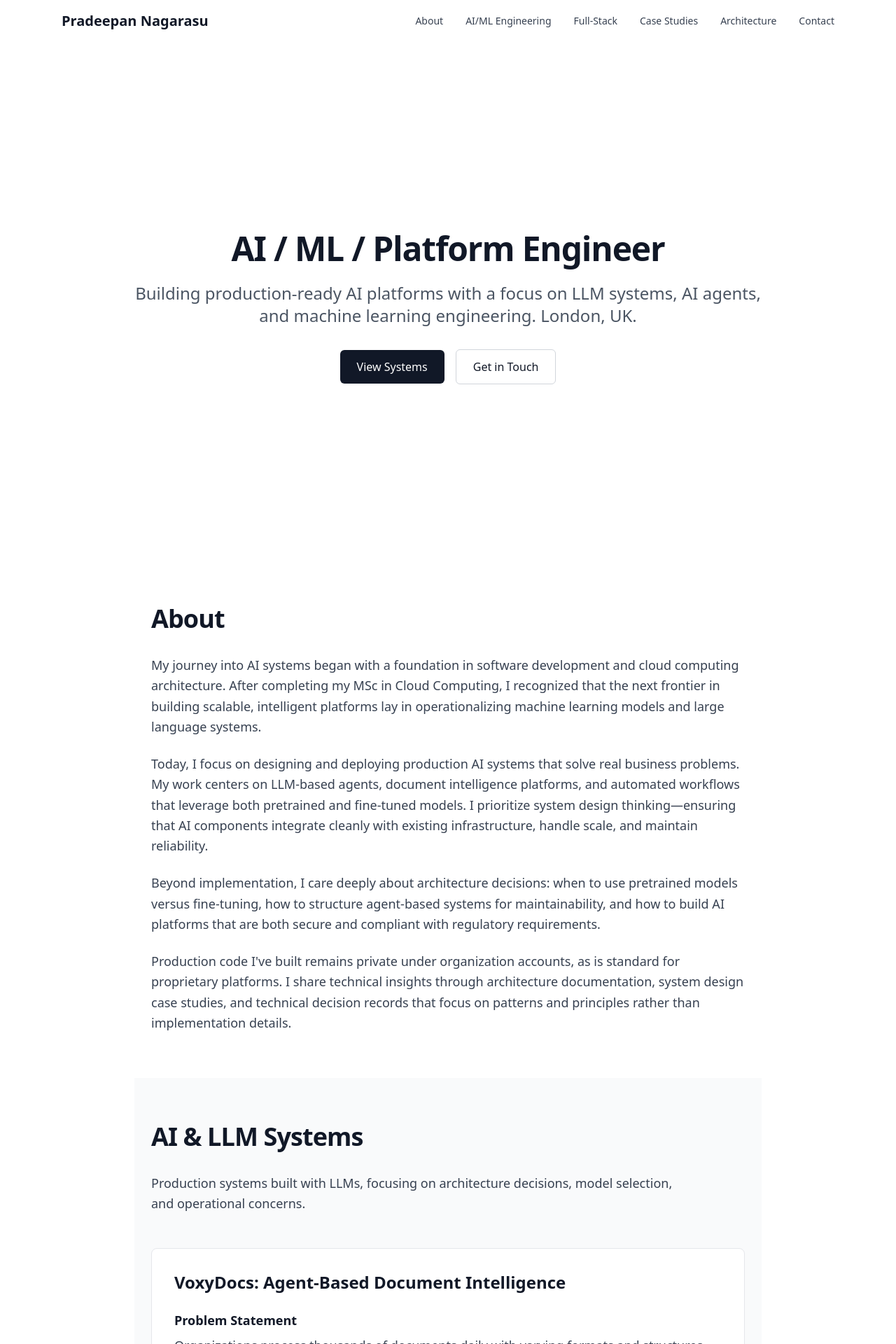
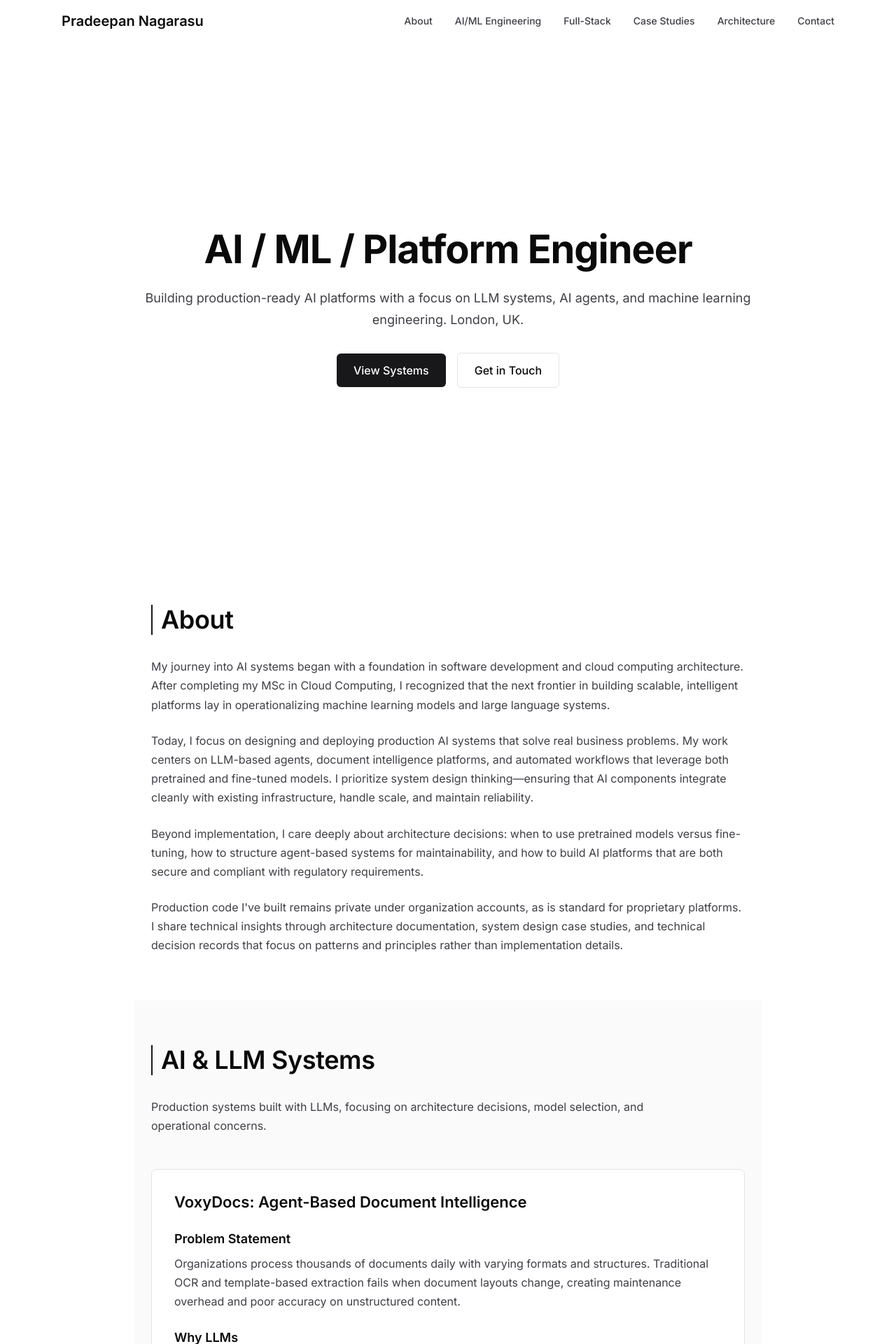
Before and after one commit to pradeepannagarasu/portfolio, a Next.js app: page / in a window 1280 px wide. Shown: the top 1920 px of the page at 70% size. Built offline with nearby package versions, Linux system fonts and the light colour scheme.

Commit message:
Implement layered monochrome design system: Inter typography, neutral color palette, section layering, and subtle interactions

```diff
--- a/app/globals.css
+++ b/app/globals.css
@@ -1,6 +1,18 @@
+@import url('https://fonts.googleapis.com/css2?family=Inter:wght@400;500;600;700&display=swap');
+
 @tailwind base;
 @tailwind components;
 @tailwind utilities;
+
+:root {
+  --bg-primary: #ffffff;
+  --bg-secondary: #fafafa;
+  --bg-tertiary: #f4f4f5;
+  --text-primary: #0a0a0a;
+  --text-secondary: #3f3f46;
+  --border-subtle: #e4e4e7;
+  --accent-muted: #18181b;
+}
 
 @layer base {
   html {
@@ -8,7 +20,10 @@
   }
 
   body {
-    @apply bg-white text-gray-900 antialiased;
+    @apply antialiased;
+    font-family: 'Inter', -apple-system, BlinkMacSystemFont, 'Segoe UI', sans-serif;
+    background-color: var(--bg-primary);
+    color: var(--text-primary);
   }
 }
 
@@ -22,22 +37,129 @@
   }
 
   .heading-1 {
-    @apply text-4xl md:text-5xl font-bold tracking-tight text-gray-900;
+    font-size: 56px;
+    line-height: 1.1;
+    font-weight: 700;
+    letter-spacing: -0.02em;
+    color: var(--text-primary);
+  }
+
+  @media (max-width: 768px) {
+    .heading-1 {
+      font-size: 40px;
+    }
   }
 
   .heading-2 {
-    @apply text-3xl md:text-4xl font-semibold tracking-tight text-gray-900 mb-8;
+    font-size: 36px;
+    line-height: 1.2;
+    font-weight: 600;
+    letter-spacing: -0.01em;
+    color: var(--text-primary);
+    margin-bottom: 2rem;
+    border-left: 2px solid var(--accent-muted);
+    padding-left: 12px;
+  }
+
+  @media (max-width: 768px) {
+    .heading-2 {
+      font-size: 28px;
+    }
   }
 
   .heading-3 {
-    @apply text-2xl font-semibold text-gray-900 mb-4;
+    font-size: 22px;
+    line-height: 1.3;
+    font-weight: 600;
+    color: var(--text-primary);
+    margin-bottom: 1rem;
   }
 
   .body-text {
-    @apply text-lg leading-relaxed text-gray-700;
+    font-size: 16px;
+    line-height: 1.7;
+    font-weight: 400;
+    color: var(--text-secondary);
   }
 
   .link {
-    @apply text-blue-600 hover:text-blue-700 underline underline-offset-2 transition-colors;
+    color: var(--text-primary);
+    text-decoration: underline;
+    text-underline-offset: 3px;
+    text-decoration-color: var(--border-subtle);
+    transition: all 150ms ease;
+  }
+
+  .link:hover {
+    text-decoration-color: var(--accent-muted);
+    opacity: 0.8;
+  }
+
+  .card {
+    background-color: var(--bg-primary);
+    border: 1px solid var(--border-subtle);
+    border-radius: 8px;
+    padding: 2rem;
+    transition: all 150ms ease;
+  }
+
+  .card:hover {
+    transform: translateY(-2px);
+    border-color: var(--accent-muted);
+  }
+
+  .btn-primary {
+    background-color: var(--accent-muted);
+    color: var(--bg-primary);
+    padding: 12px 24px;
+    border-radius: 6px;
+    font-weight: 500;
+    font-size: 16px;
+    transition: all 150ms ease;
+    border: none;
+    cursor: pointer;
+  }
+
+  .btn-primary:hover {
+    opacity: 0.9;
+    transform: translateY(-1px);
+  }
+
+  .btn-secondary {
+    background-color: transparent;
+    color: var(--text-primary);
+    padding: 12px 24px;
+    border-radius: 6px;
+    border: 1px solid var(--border-subtle);
+    font-weight: 500;
+    font-size: 16px;
+    transition: all 150ms ease;
+    cursor: pointer;
+  }
+
+  .btn-secondary:hover {
+    border-color: var(--accent-muted);
+    background-color: var(--bg-secondary);
+  }
+
+  .input-field {
+    width: 100%;
+    padding: 12px 16px;
+    border-radius: 6px;
+    transition: all 150ms ease;
+    border: 1px solid var(--border-subtle);
+    background-color: var(--bg-primary);
+    color: var(--text-primary);
+    font-size: 16px;
+  }
+
+  .input-field:focus {
+    outline: none;
+    border-color: var(--accent-muted);
+  }
+
+  .input-field::placeholder {
+    color: var(--text-secondary);
+    opacity: 0.6;
   }
 }
--- a/components/About.tsx
+++ b/components/About.tsx
@@ -1,6 +1,6 @@
 const About = () => {
   return (
-    <section id="about" className="section-container">
+    <section id="about" className="section-container" style={{ backgroundColor: 'var(--bg-primary)' }}>
       <h2 className="heading-2">About</h2>
       <div className="space-y-6 body-text">
         <p>
--- a/components/AiLlmSystems.tsx
+++ b/components/AiLlmSystems.tsx
@@ -23,37 +23,37 @@ const SystemCard = ({
   diagram,
 }: SystemCardProps) => {
   return (
-    <div className="bg-white border border-gray-200 rounded-lg p-8 mb-8">
+    <div className="card mb-8">
       <h3 className="heading-3 mb-6">{title}</h3>
 
       <div className="space-y-6">
         <div>
-          <h4 className="text-lg font-semibold text-gray-900 mb-2">Problem Statement</h4>
+          <h4 className="text-lg font-semibold mb-2" style={{ color: 'var(--text-primary)', fontWeight: 600 }}>Problem Statement</h4>
           <p className="body-text">{problem}</p>
         </div>
 
         <div>
-          <h4 className="text-lg font-semibold text-gray-900 mb-2">Why LLMs</h4>
+          <h4 className="text-lg font-semibold mb-2" style={{ color: 'var(--text-primary)', fontWeight: 600 }}>Why LLMs</h4>
           <p className="body-text">{whyLLMs}</p>
         </div>
 
         <div>
-          <h4 className="text-lg font-semibold text-gray-900 mb-2">Architecture Overview</h4>
+          <h4 className="text-lg font-semibold mb-2" style={{ color: 'var(--text-primary)', fontWeight: 600 }}>Architecture Overview</h4>
           <p className="body-text">{architecture}</p>
         </div>
 
         <div>
-          <h4 className="text-lg font-semibold text-gray-900 mb-2">Data Flow</h4>
+          <h4 className="text-lg font-semibold mb-2" style={{ color: 'var(--text-primary)', fontWeight: 600 }}>Data Flow</h4>
           <p className="body-text">{dataFlow}</p>
         </div>
 
         <div>
-          <h4 className="text-lg font-semibold text-gray-900 mb-2">Model Choices</h4>
+          <h4 className="text-lg font-semibold mb-2" style={{ color: 'var(--text-primary)', fontWeight: 600 }}>Model Choices</h4>
           <p className="body-text">{models}</p>
         </div>
 
         <div>
-          <h4 className="text-lg font-semibold text-gray-900 mb-2">Deployment Considerations</h4>
+          <h4 className="text-lg font-semibold mb-2" style={{ color: 'var(--text-primary)', fontWeight: 600 }}>Deployment Considerations</h4>
           <p className="body-text">{deployment}</p>
         </div>
 
@@ -65,7 +65,7 @@ const SystemCard = ({
 
 const AiLlmSystems = () => {
   return (
-    <section id="systems" className="section-container bg-gray-50">
+    <section id="systems" className="section-container" style={{ backgroundColor: 'var(--bg-secondary)' }}>
       <h2 className="heading-2">AI & LLM Systems</h2>
       <p className="body-text mb-12 max-w-3xl">
         Production systems built with LLMs, focusing on architecture decisions,
--- a/components/Hero.tsx
+++ b/components/Hero.tsx
@@ -7,12 +7,12 @@ const Hero = () => {
   return (
     <>
       <Navigation />
-      <section className="min-h-screen flex items-center justify-center px-6 pt-20">
+      <section className="min-h-screen flex items-center justify-center px-6 pt-20" style={{ backgroundColor: 'var(--bg-primary)' }}>
         <div className="max-w-4xl mx-auto text-center">
           <motion.h1
             initial={{ opacity: 0, y: 20 }}
             animate={{ opacity: 1, y: 0 }}
-            transition={{ duration: 0.6 }}
+            transition={{ duration: 0.15 }}
             className="heading-1 mb-6"
           >
             AI / ML / Platform Engineer
@@ -20,8 +20,9 @@ const Hero = () => {
           <motion.p
             initial={{ opacity: 0, y: 20 }}
             animate={{ opacity: 1, y: 0 }}
-            transition={{ duration: 0.6, delay: 0.2 }}
-            className="text-xl md:text-2xl text-gray-600 mb-8 leading-relaxed"
+            transition={{ duration: 0.15, delay: 0.05 }}
+            className="body-text mb-8"
+            style={{ fontSize: '18px' }}
           >
             Building production-ready AI platforms with a focus on LLM systems,
             AI agents, and machine learning engineering. London, UK.
@@ -29,18 +30,18 @@ const Hero = () => {
           <motion.div
             initial={{ opacity: 0, y: 20 }}
             animate={{ opacity: 1, y: 0 }}
-            transition={{ duration: 0.6, delay: 0.4 }}
+            transition={{ duration: 0.15, delay: 0.1 }}
             className="flex flex-col sm:flex-row gap-4 justify-center items-center"
           >
             <a
               href="#systems"
-              className="px-6 py-3 bg-gray-900 text-white rounded-md hover:bg-gray-800 transition-colors font-medium"
+              className="btn-primary"
             >
               View Systems
             </a>
             <a
               href="#contact"
-              className="px-6 py-3 border border-gray-300 text-gray-900 rounded-md hover:bg-gray-50 transition-colors font-medium"
+              className="btn-secondary"
             >
               Get in Touch
             </a>
--- a/components/Navigation.tsx
+++ b/components/Navigation.tsx
@@ -28,13 +28,16 @@ const Navigation = () => {
     <motion.nav
       initial={{ y: -100 }}
       animate={{ y: 0 }}
-      className={`fixed top-0 left-0 right-0 z-50 transition-all ${
-        scrolled ? "bg-white/95 backdrop-blur-sm shadow-sm" : "bg-transparent"
-      }`}
+      transition={{ duration: 0.15 }}
+      className="fixed top-0 left-0 right-0 z-50 transition-all duration-150"
+      style={{
+        backgroundColor: scrolled ? 'var(--bg-primary)' : 'transparent',
+        borderBottom: scrolled ? '1px solid var(--border-subtle)' : 'none'
+      }}
     >
       <div className="max-w-6xl mx-auto px-6 py-4">
         <div className="flex items-center justify-between">
-          <Link href="/" className="text-xl font-semibold text-gray-900">
+          <Link href="/" className="text-xl font-semibold" style={{ color: 'var(--text-primary)', fontWeight: 600 }}>
             Pradeepan Nagarasu
           </Link>
           <div className="hidden md:flex space-x-8">
@@ -42,7 +45,17 @@ const Navigation = () => {
               <Link
                 key={item.href}
                 href={item.href}
-                className="text-gray-700 hover:text-gray-900 transition-colors text-sm font-medium"
+                className="text-sm font-medium transition-all duration-150"
+                style={{
+                  color: 'var(--text-secondary)',
+                  fontWeight: 500
+                }}
+                onMouseEnter={(e) => {
+                  e.currentTarget.style.color = 'var(--text-primary)';
+                }}
+                onMouseLeave={(e) => {
+                  e.currentTarget.style.color = 'var(--text-secondary)';
+                }}
               >
                 {item.label}
               </Link>
--- a/components/ResumeLinks.tsx
+++ b/components/ResumeLinks.tsx
@@ -1,10 +1,10 @@
 const Links = () => {
   return (
-    <section id="links" className="section-container">
+    <section id="links" className="section-container" style={{ backgroundColor: 'var(--bg-secondary)' }}>
       <h2 className="heading-2">Links</h2>
       <div className="space-y-8">
         <div>
-          <h3 className="text-xl font-semibold text-gray-900 mb-4">
+          <h3 className="text-xl font-semibold mb-4" style={{ color: 'var(--text-primary)', fontWeight: 600 }}>
             Professional
           </h3>
           <ul className="space-y-3">
@@ -27,15 +27,15 @@ const Links = () => {
               >
                 GitHub (Architecture Documentation) →
               </a>
-              <p className="text-sm text-gray-600 mt-1">
+              <p className="text-sm mt-1" style={{ color: 'var(--text-secondary)' }}>
                 Note: Production code is private under organization accounts.
               </p>
             </li>
           </ul>
         </div>
 
-        <div className="pt-6 border-t border-gray-200">
-          <h3 className="text-xl font-semibold text-gray-900 mb-4">
+        <div className="pt-6" style={{ borderTop: '1px solid var(--border-subtle)' }}>
+          <h3 className="text-xl font-semibold mb-4" style={{ color: 'var(--text-primary)', fontWeight: 600 }}>
             Content & Distribution Systems
           </h3>
           <ul className="space-y-3">
```
Also changed, not shown: components/ArchitectureDocs.tsx (+16 -16 lines), components/Contact.tsx (+17 -12 lines), components/DigitalGrowth.tsx (+8 -8 lines), components/Footer.tsx (+42 -6 lines), components/FullStackPlatform.tsx (+6 -6 lines), components/Projects.tsx (+13 -12 lines).
